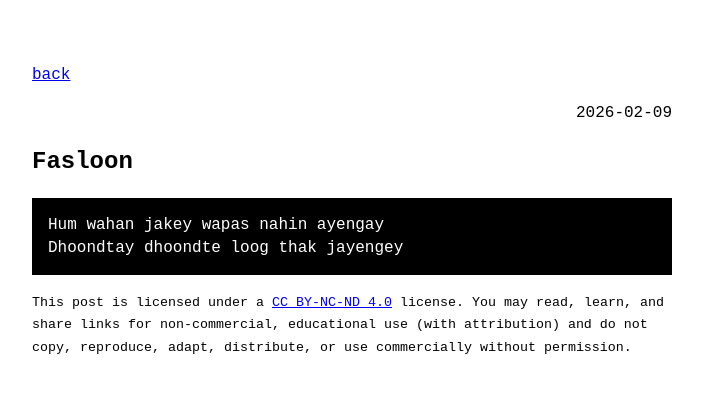
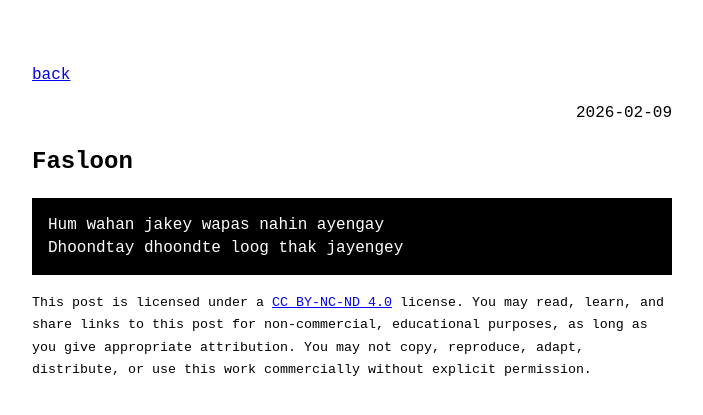
Before and after one commit to mahidulhq/mahidulhq.github.io, a Jekyll site: the page built from _posts/2026-02-10-fasaloon.md, in a window 1280 px wide. Shown: the top 415 px of the page, without its empty margins (288-991 px from the left). Built offline with Jekyll 4.4.1, drawn with Linux system fonts in a browser that asks for light colours; our own code applies the rules of GitHub Pages for plain Markdown files.

Commit message:
Update post.html

```diff
--- a/_layouts/post.html
+++ b/_layouts/post.html
@@ -15,6 +15,6 @@ layout: default
   <small>
     This post is licensed under a
     <a href="https://creativecommons.org/licenses/by-nc-nd/4.0/">CC BY-NC-ND 4.0</a>
-    license. You may read, learn, and share links for non-commercial, educational use (with attribution) and do not copy, reproduce, adapt, distribute, or use commercially without permission.
+    license. You may read, learn, and share links to this post for non‑commercial, educational purposes, as long as you give appropriate attribution. You may not copy, reproduce, adapt, distribute, or use this work commercially without explicit permission.
   </small>
 </article>
```
